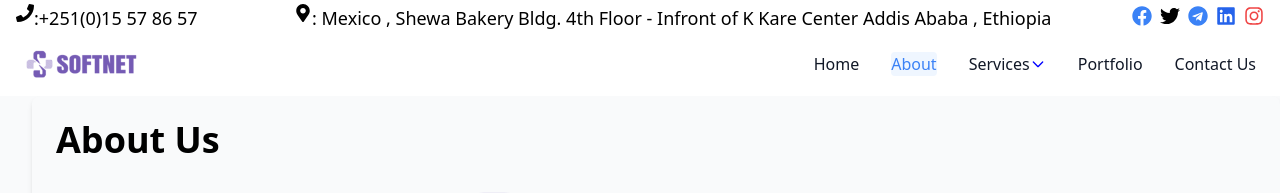
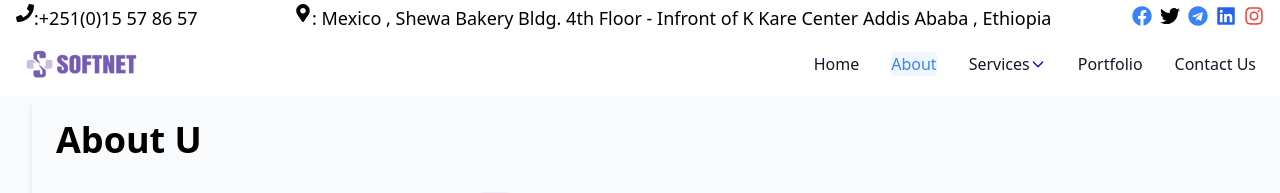
Before and after one commit to Developer-Yonas/Softnet-Website, a React (Create React App) app: page /about in a window 1280 px wide. Shown: the top 193 px of the page. Built offline with nearby package versions, Linux system fonts and the light colour scheme.

Commit message:
fourth commit

```diff
--- a/src/routes/About.js
+++ b/src/routes/About.js
@@ -4,7 +4,7 @@ function About() {
   return (
     <div className="bg-gray-50  overflow-x-hidden  min-h-full flex flex-col  justify-center">
       <div className="max-w-7xl mt-0 mx- md:ml-8 sm:ml-0 mb-10 p-6 bg-gray-50 rounded-lg shadow-md">
-        <h1 className="text-4xl text-violet-900 font-semibold mb-6">About Us</h1>
+        <h1 className="text-4xl text-violet-900 font-semibold mb-6">About U</h1>
          {/* Image Section */}
          <div className="mb-6">
           <img src="/images/soft.png" alt="Company Office" className="w-auto pl-96 h-28 rounded-md " />
```
